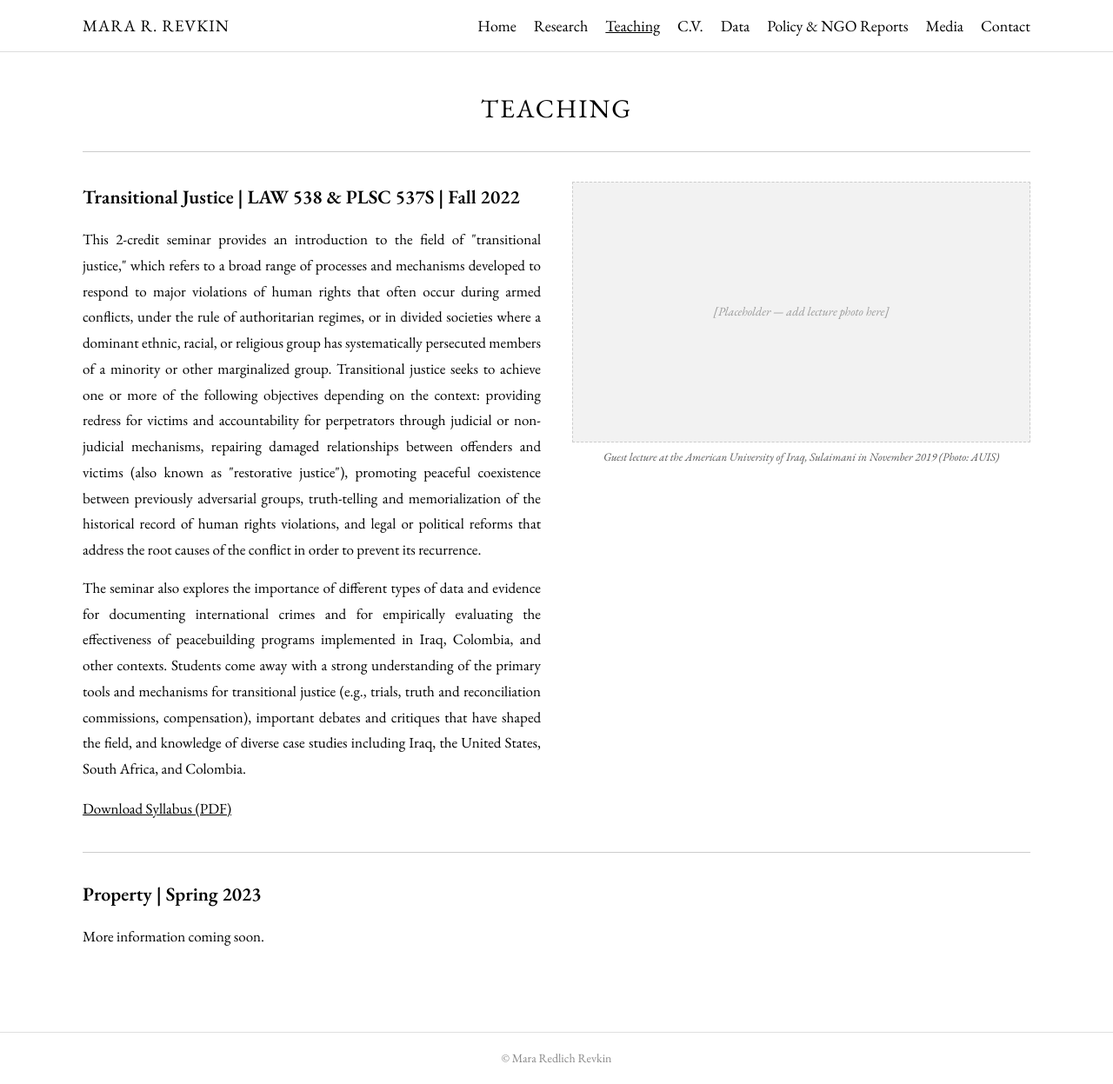
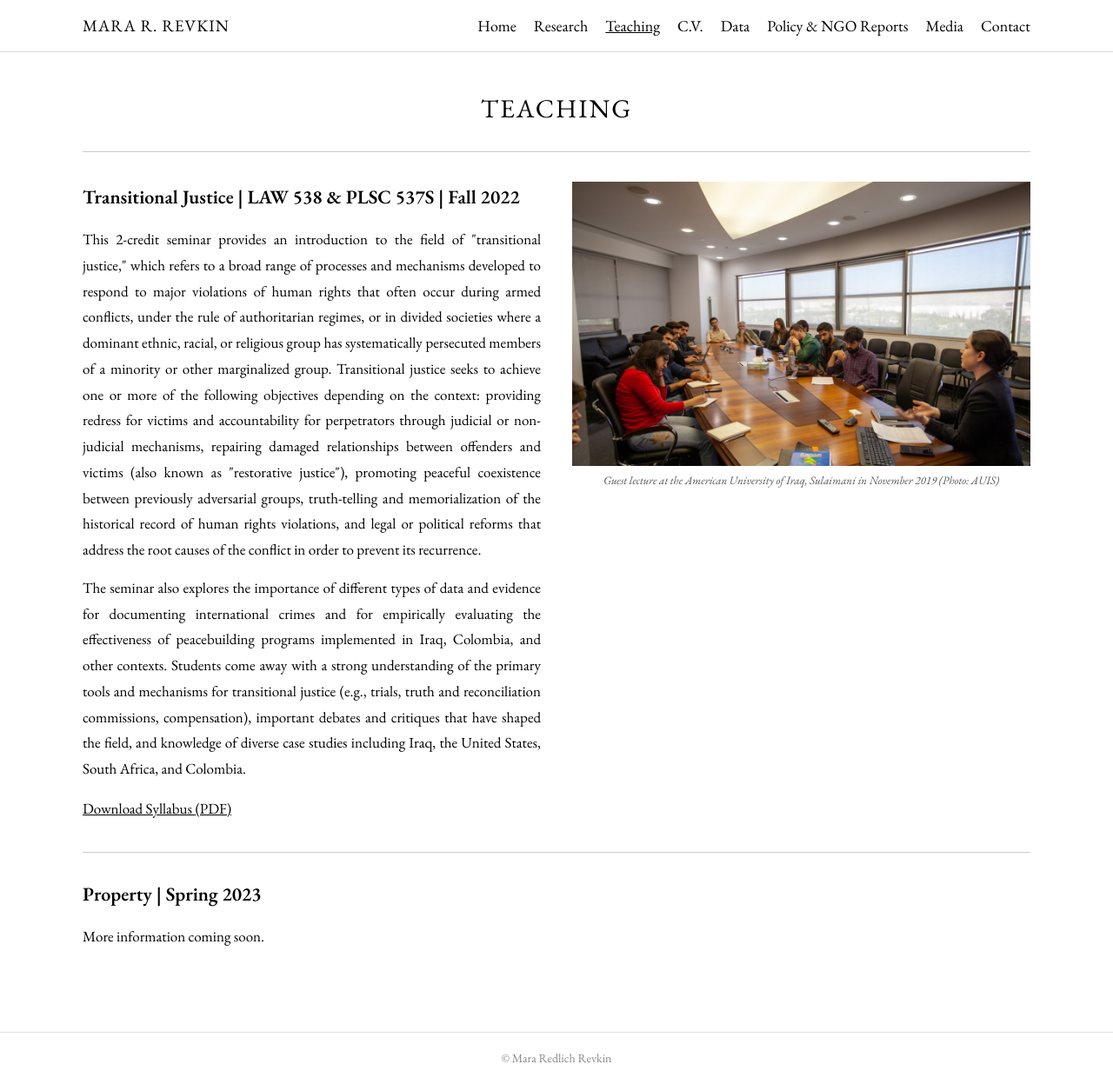
Before and after one commit to mrevkin/mrevkin.github.io, a Jekyll site: the page teaching.html, which Jekyll copies as it is, in a window 1280 px wide and 1247 px high. Shown: the whole window at 87% size. Built offline with Jekyll 4.4.1, drawn with Linux system fonts in a browser that asks for light colours.

Commit message:
Add AUIS lecture photo to teaching page

```diff
--- a/teaching.html
+++ b/teaching.html
@@ -60,10 +60,7 @@
           </p>
         </div>
         <div>
-          <!-- Lecture photo placeholder — the AUIS lecture photo is not in your folder -->
-          <div class="placeholder-img" style="height: 300px;">
-            [Placeholder — add lecture photo here]
-          </div>
+          <img src="auis-lecture.jpg" alt="Mara Revkin giving a guest lecture at the American University of Iraq, Sulaimani" style="width:100%; height:auto;" />
           <p class="img-caption" style="text-align:center; margin-top:6px;">Guest lecture at the American University of Iraq, Sulaimani in November 2019 (Photo: AUIS)</p>
         </div>
       </div>
```
